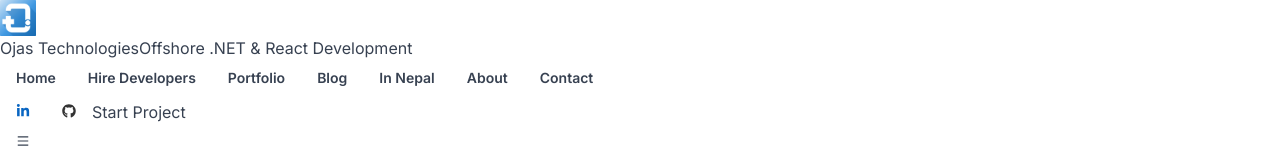
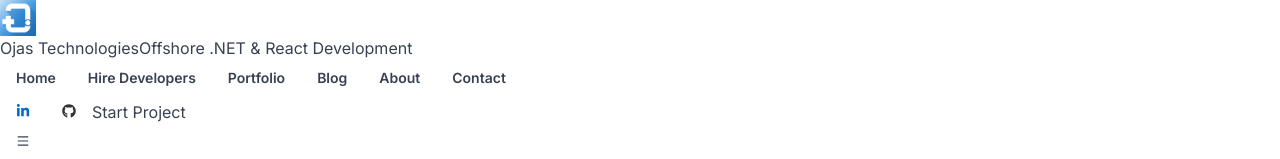
Before and after one commit to ojastechnologies/ojas-web, a Next.js app: page /software-development-nepal in a window 1280 px wide. Shown: the top 159 px of the page. Built offline with nearby package versions, Linux system fonts and the light colour scheme.

Commit message:
fix: remove In Nepal from navbar, keep in footer quick links

```diff
--- a/app/constants.ts
+++ b/app/constants.ts
@@ -64,7 +64,6 @@
     { name: "Hire Developers", href: "/hire-developers" },
     { name: "Portfolio", href: "/portfolio" },
     { name: "Blog", href: "/blog" },
-    { name: "In Nepal", href: "/software-development-nepal" },
     { name: "About", href: "/about" },
     { name: "Contact", href: "/contact" },
 ];
```
